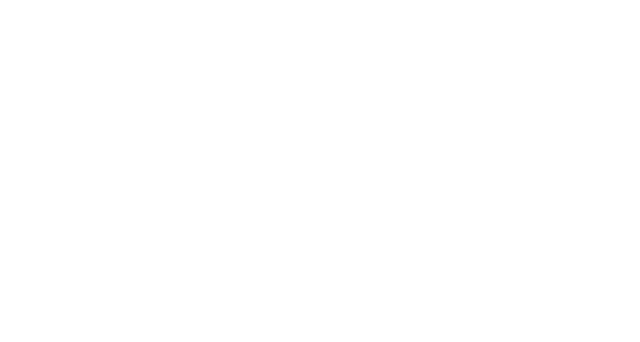
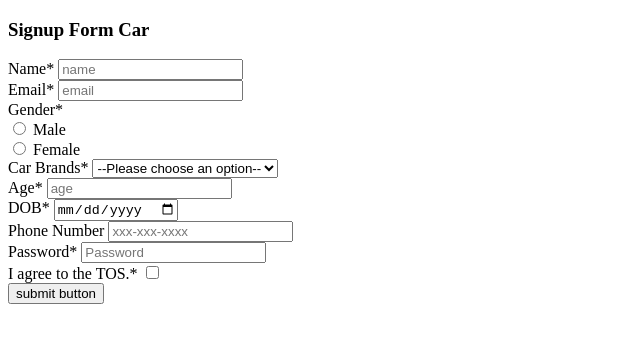
Before and after one commit to acciojob/signup-form-car-jayeshshsh, a website: page main.html in a window 1280 px wide. Shown: the whole page, without its empty margins (0-640 px from the left). Drawn offline with Linux system fonts and the light colour scheme.

Commit message:
created a submission

```diff
--- a/main.html
+++ b/main.html
@@ -10,7 +10,77 @@
 	<!-- the entire body must be written by student -->
     <script type="text/javascript" src="./script.js">
 </script>
+<body>
+		<form action="" method="car">
+			<header>
+				<h3>Signup Form Car</h3>
+			</header>
+			<div>
+				<label for="name">Name*</label>
+				<input type="text" id="name" name="name" placeholder="name" required>
+			</div>
 
+			<div>
+				<label for="email">Email*</label>
+				<input type="email" name="email" id="email" placeholder="email">
+			</div>
+
+			<div>
+				<label for="gender">Gender*</label>
+				<br>
+
+				<input type="radio" id="male" name="gender" value="male" required>
+				<label for="male">Male</label>
+				<br>
+
+				<input type="radio" id="female" name="gender" value="female" required>
+				<label for="female">Female</label>
+				<br>
+			</div>
+
+			<div>
+				<label for="Car">Car Brands*</label>
+				<select name="Car" id="Car" required>
+					<option value="" selected disabled>--Please choose an option--</option>
+					<option value="BMW">BMW</option>
+				<option value="Audi">Audi</option>
+				<option value="Mercedez">Mercedez</option>
+				</select>
+			</div>
+
+			<div>
+				<label for="age">Age*</label>
+				<input type="number" name="age" id="age" placeholder="age" required>
+				<br>
+			</div>
+
+			<div>
+				<label for="dob">DOB*</label>
+				<input type="date" name="dob" id="dob" required>
+			</div>
+
+			<div>
+				<label for="phone no.">Phone Number</label>
+				<input type="tel" id="phone no." name="phone no." placeholder="xxx-xxx-xxxx">
+			</div>
+
+			<div>
+				<label for="password">Password*</label>
+				<input type="password" id="password" name="password" placeholder="Password" required>
+			</div>
+
+			<div>
+				<label for="tos">I agree to the TOS.*</label>
+				<input type="checkbox" id="tos" name="tos" required>
+				<br>
+			</div>
+
+			<div>
+				<button type="submit">submit button</button>
+				<br>
+			</div>
+		</form>
+	</body>
 </body>
 
 </html>
```
